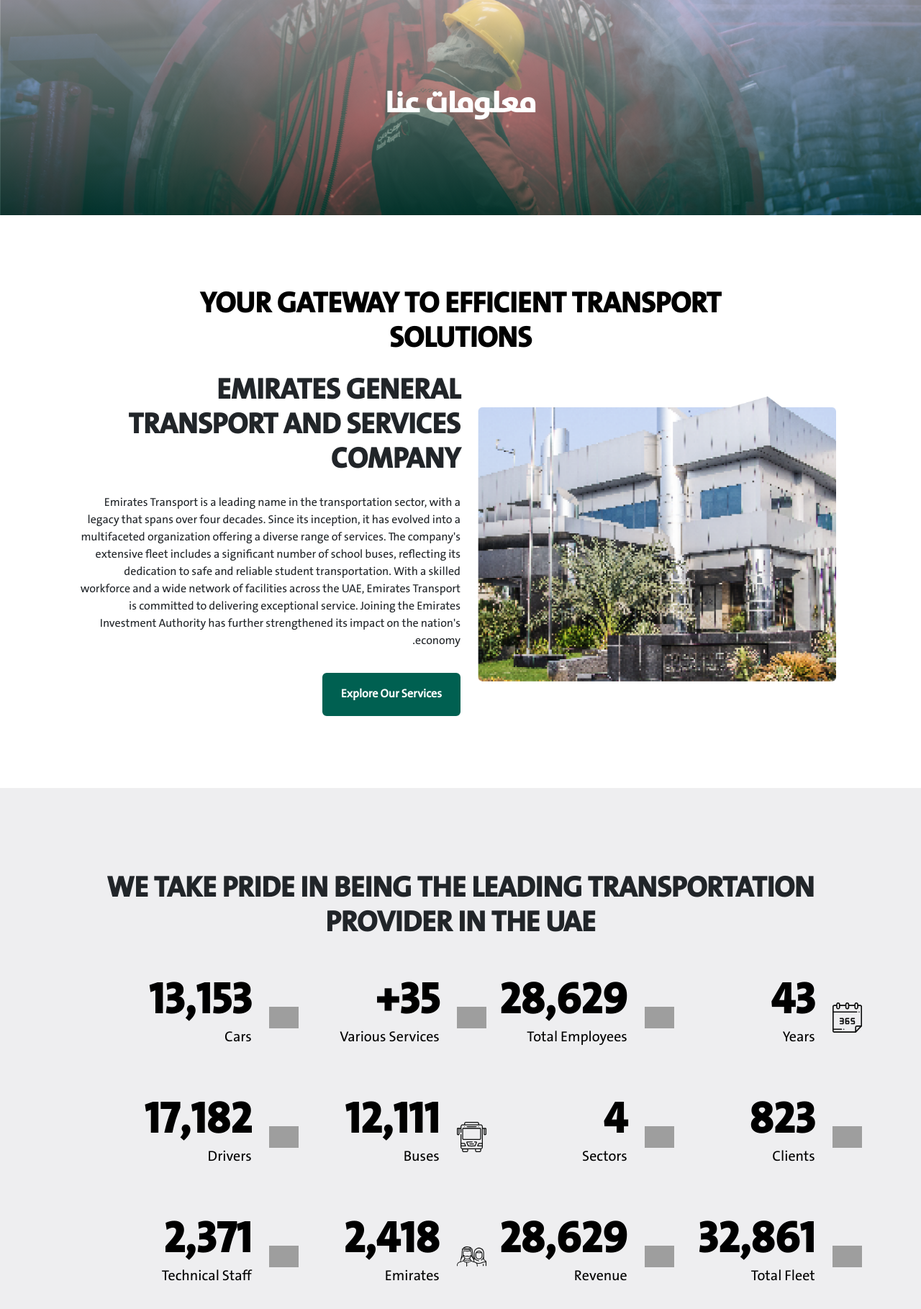
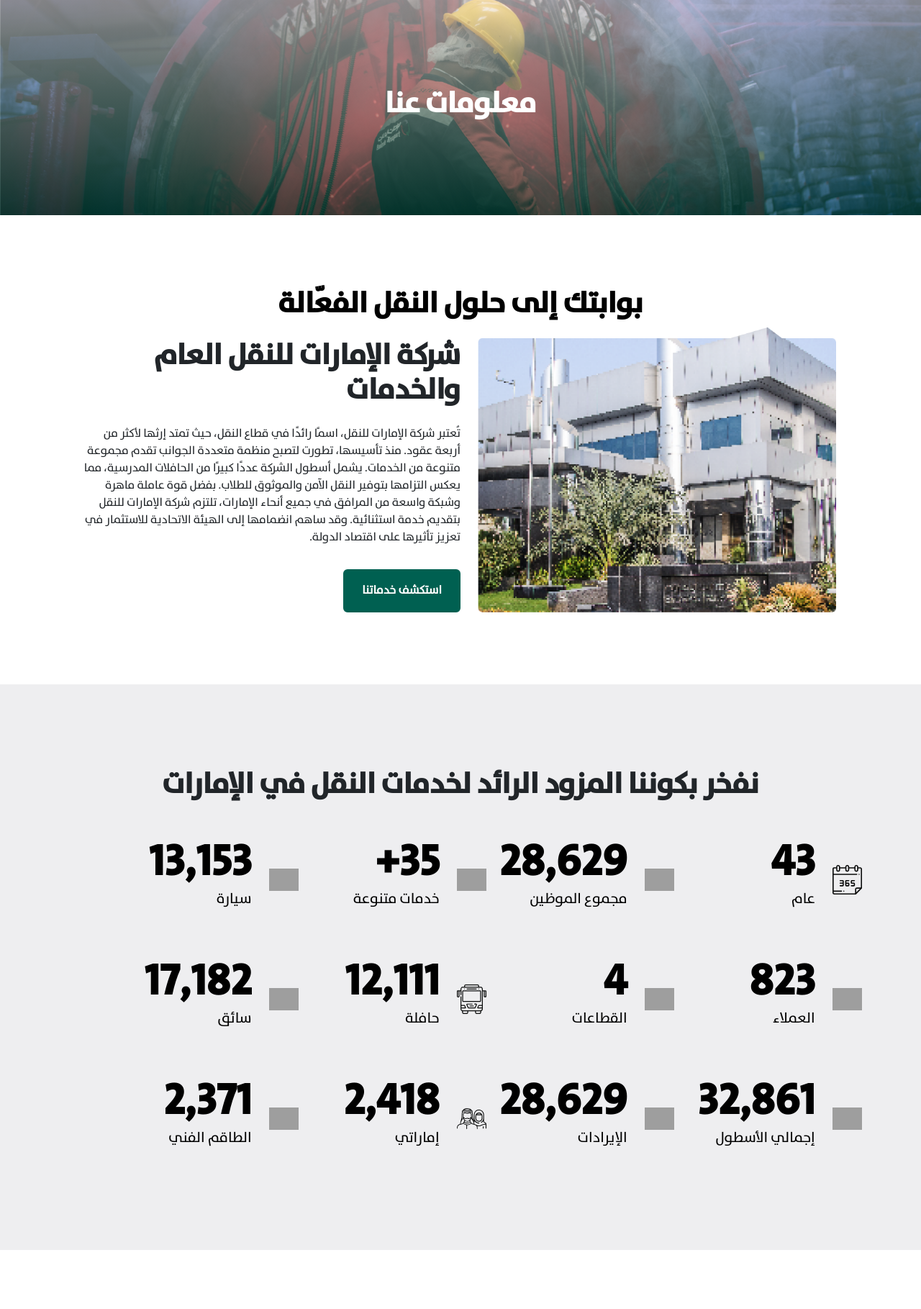
Before and after one commit to surajbabutechcarrot/emirates-transport, a PHP site: page /about/ar/ in a window 1280 px wide. Shown: the part 101-1920 px from the top of the page at 72% size. Run offline with PHP 8.4, Linux system fonts and the light colour scheme; data that the repository does not hold is empty; some libraries are stand-ins or nearby versions; grey boxes are pictures that could not be loaded.

Commit message:
Update index.php

```diff
--- a/about/ar/index.php
+++ b/about/ar/index.php
@@ -17,8 +17,7 @@
         <div class="container">
             <div class="row">
                 <div class="col-lg-9 m-auto text-center">
-                    <h2 class="fw-bold text-center text-uppercase ttl-40 text-black">Your Gateway To Efficient Transport
-                        Solutions</h2>
+                    <h2 class="fw-bold text-center text-uppercase ttl-40 text-black">بوابتك إلى حلول النقل الفعّالة</h2>
                 </div>
                 <div class="box-bg row">
                     <div class="col-lg-6 pe-md-0 pe-lg-5 d-flex align-items-center">
@@ -26,17 +25,9 @@
                     </div>
                     <article class="col-lg-6 pt-md-5 pt-lg-0 pt-5 d-flex align-items-center">
                         <div class="text">
-                            <h2 class="ttl-40 fw-bold py-3 text-uppercase">Emirates General Transport and Services
-                                Company</h2>
-                            <p>Emirates Transport is a leading name in the transportation sector, with a legacy that
-                                spans over four decades. Since its inception, it has evolved into a multifaceted
-                                organization offering a diverse range of services. The company's extensive fleet
-                                includes a significant number of school buses, reflecting its dedication to safe and
-                                reliable student transportation. With a skilled workforce and a wide network of
-                                facilities across the UAE, Emirates Transport is committed to delivering exceptional
-                                service. Joining the Emirates Investment Authority has further strengthened its impact
-                                on the nation's economy.</p>
-                            <a href="" class="btn btn-primary py-3 px-4 mt-3">Explore Our Services</a>
+                            <h2 class="ttl-40 fw-bold py-3 text-uppercase">شركة الإمارات للنقل العام والخدمات</h2>
+                            <p>تُعتبر شركة الإمارات للنقل، اسمًا رائدًا في قطاع النقل، حيث تمتد إرثها لأكثر من أربعة عقود. منذ تأسيسها، تطورت لتصبح منظمة متعددة الجوانب تقدم مجموعة متنوعة من الخدمات. يشمل أسطول الشركة عددًا كبيرًا من الحافلات المدرسية، مما يعكس التزامها بتوفير النقل الآمن والموثوق للطلاب. بفضل قوة عاملة ماهرة وشبكة واسعة من المرافق في جميع أنحاء الإمارات، تلتزم شركة الإمارات للنقل بتقديم خدمة استثنائية. وقد ساهم انضمامها إلى الهيئة الاتحادية للاستثمار في تعزيز تأثيرها على اقتصاد الدولة.</p>
+                            <a href="" class="btn btn-primary py-3 px-4 mt-3">استكشف خدماتنا</a>
                         </div>
                     </article>
                 </div>
@@ -48,8 +39,7 @@
         <div class="container">
             <div class="row">
                 <div class="col-lg-12 text-center">
-                    <h2 class="ttl-40 fw-bold py-3 text-uppercase">We take pride in being the leading transportation
-                        provider in the UAE</h2>
+                    <h2 class="ttl-40 fw-bold py-3 text-uppercase">نفخر بكوننا المزود الرائد لخدمات النقل في الإمارات</h2>
                 </div>
                 <div class="col-lg-3 col-sm-6 row align-items-center py-4">
                     <div class="col-3">
@@ -57,7 +47,7 @@
                     </div>
                     <div class="col-9">
                         <h1 class="fw-bold text-black ttl-60 mb-0">43</h1>
-                        <p class="text-black">Years</p>
+                        <p class="text-black">عام</p>
                     </div>
                 </div>
                 <div class="col-lg-3 col-sm-6 row align-items-center py-4">
@@ -66,7 +56,7 @@
                     </div>
                     <div class="col-9">
                         <h1 class="fw-bold text-black ttl-60 mb-0">28,629</h1>
-                        <p class="text-black">Total Employees</p>
+                        <p class="text-black">مجموع الموظين</p>
                     </div>
                 </div>
                 <div class="col-lg-3 col-sm-6 row align-items-center py-4">
@@ -75,7 +65,7 @@
                     </div>
                     <div class="col-9">
                         <h1 class="fw-bold text-black ttl-60 mb-0">35+</h1>
-                        <p class="text-black">Various Services</p>
+                        <p class="text-black">خدمات متنوعة</p>
                     </div>
                 </div>
                 <div class="col-lg-3 col-sm-6 row align-items-center py-4">
@@ -84,7 +74,7 @@
                     </div>
                     <div class="col-9">
                         <h1 class="fw-bold text-black ttl-60 mb-0">13,153</h1>
-                        <p class="text-black">Cars</p>
+                        <p class="text-black">سيارة</p>
                     </div>
                 </div>
                 <div class="col-lg-3 col-sm-6 row align-items-center py-4">
@@ -93,7 +83,7 @@
                     </div>
                     <div class="col-9">
                         <h1 class="fw-bold text-black ttl-60 mb-0">823</h1>
-                        <p class="text-black">Clients</p>
+                        <p class="text-black">العملاء</p>
                     </div>
                 </div>
                 <div class="col-lg-3 col-sm-6 row align-items-center py-4">
@@ -102,7 +92,7 @@
                     </div>
                     <div class="col-9">
                         <h1 class="fw-bold text-black ttl-60 mb-0">4</h1>
-                        <p class="text-black">Sectors</p>
+                        <p class="text-black">القطاعات</p>
                     </div>
                 </div>
                 <div class="col-lg-3 col-sm-6 row align-items-center py-4">
@@ -111,7 +101,7 @@
                     </div>
                     <div class="col-9">
                         <h1 class="fw-bold text-black ttl-60 mb-0">12,111</h1>
-                        <p class="text-black">Buses</p>
+                        <p class="text-black">حافلة</p>
                     </div>
                 </div>
                 <div class="col-lg-3 col-sm-6 row align-items-center py-4">
@@ -120,7 +110,7 @@
                     </div>
                     <div class="col-9">
                         <h1 class="fw-bold text-black ttl-60 mb-0">17,182</h1>
-                        <p class="text-black">Drivers</p>
+                        <p class="text-black">سائق</p>
                     </div>
                 </div>
                 <div class="col-lg-3 col-sm-6 row align-items-center py-4">
@@ -129,7 +119,7 @@
                     </div>
                     <div class="col-9">
                         <h1 class="fw-bold text-black ttl-60 mb-0">32,861</h1>
-                        <p class="text-black">Total Fleet</p>
+                        <p class="text-black">إجمالي الأسطول</p>
                     </div>
                 </div>
                 <div class="col-lg-3 col-sm-6 row align-items-center py-4">
@@ -138,7 +128,7 @@
                     </div>
                     <div class="col-9">
                         <h1 class="fw-bold text-black ttl-60 mb-0">28,629</h1>
-                        <p class="text-black">Revenue</p>
+                        <p class="text-black">الإيرادات</p>
                     </div>
                 </div>
                 <div class="col-lg-3 col-sm-6 row align-items-center py-4">
@@ -147,7 +137,7 @@
                     </div>
                     <div class="col-9">
                         <h1 class="fw-bold text-black ttl-60 mb-0">2,418</h1>
-                        <p class="text-black">Emirates</p>
+                        <p class="text-black">إماراتي</p>
                     </div>
                 </div>
                 <div class="col-lg-3 col-sm-6 row align-items-center py-4">
@@ -156,7 +146,7 @@
                     </div>
                     <div class="col-9">
                         <h1 class="fw-bold text-black ttl-60 mb-0">2,371</h1>
-                        <p class="text-black">Technical Staff</p>
+                        <p class="text-black">الطاقم الفني</p>
                     </div>
                 </div>
             </div>
@@ -168,16 +158,13 @@
         <div class="container">
             <div class="row">
                 <div class="col-lg-12">
-                    <h2 class="ttl-40 fw-bold text-center">Vision & mission</h2>
+                    <h2 class="ttl-40 fw-bold text-center">الرؤية والرسالة</h2>
                     <div class="mission-slider w-100">
                         <div class="row">
                             <div class="col-lg-7 d-flex align-items-center">
                                 <div class="text m-auto">
-                                    <h4 class="fw-bold text-primary">Operational Efficiency</h4>
-                                    <p class="mb-0">Through optimized processes and resource management, Emirates
-                                        Transport ensures
-                                        smooth and cost-effective operations, enhancing productivity and customer
-                                        satisfaction across all sectors.</p>
+                                    <h4 class="fw-bold text-primary">التكنولوجيا والابتكار</h4>
+                                    <p class="mb-0">من خلال الاستفادة من التكنولوجيا المتطورة، تدمج شركة الإمارات للنقل حلولًا مبتكرة لتعزيز العمليات التشغيلية، وتبسيط الخدمات، وتقديم حلول نقل متقدمة لمواجهة التحديات الحديثة.</p>
                                 </div>
                             </div>
                             <div class="col-lg-5">
@@ -187,11 +174,8 @@
                         <div class="row">
                             <div class="col-lg-7 d-flex align-items-center">
                                 <div class="text m-auto">
-                                    <h4 class="fw-bold text-primary">Operational Efficiency</h4>
-                                    <p class="mb-0">Through optimized processes and resource management, Emirates
-                                        Transport ensures
-                                        smooth and cost-effective operations, enhancing productivity and customer
-                                        satisfaction across all sectors.</p>
+                                    <h4 class="fw-bold text-primary">الكفاءة التشغيلية</h4>
+                                    <p class="mb-0">من خلال تحسين العمليات وإدارة الموارد، تضمن شركة الإمارات للنقل سير العمليات بسلاسة وبتكلفة فعالة، مما يعزز الإنتاجية ورضا العملاء عبر جميع القطاعات.</p>
                                 </div>
                             </div>
                             <div class="col-lg-5">
@@ -201,11 +185,21 @@
                         <div class="row">
                             <div class="col-lg-7 d-flex align-items-center">
                                 <div class="text m-auto">
-                                    <h4 class="fw-bold text-primary">Operational Efficiency</h4>
-                                    <p class="mb-0">Through optimized processes and resource management, Emirates
-                                        Transport ensures
-                                        smooth and cost-effective operations, enhancing productivity and customer
-                                        satisfaction across all sectors.</p>
+                                    <h4 class="fw-bold text-primary">الاستدامة والأسطول الأخضر
+                                    </h4>
+                                    <p class="mb-0">تضع شركة الإمارات للنقل الحلول الصديقة للبيئة في مقدمة أولوياتها، مع التركيز على تقليل الأثر البيئي من خلال مبادرة الأسطول الأخضر التي تعزز استخدام المركبات الكهربائية والمركبات ذات الانبعاثات المنخفضة من أجل النقل المستدام.</p>
+                                </div>
+                            </div>
+                            <div class="col-lg-5">
+                                <img src="<?php echo $path; ?>assets/images/mission-1.png">
+                            </div>
+                        </div>
+                        <div class="row">
+                            <div class="col-lg-7 d-flex align-items-center">
+                                <div class="text m-auto">
+                                    <h4 class="fw-bold text-primary">السلامة والأمان
+                                    </h4>
+                                    <p class="mb-0">مع التأكيد على أعلى معايير السلامة والأمان، تلتزم شركة الإمارات للنقل بحماية الركاب والموظفين والأصول، مما يضمن الموثوقية وراحة البال في كل رحلة.</p>
                                 </div>
                             </div>
                             <div class="col-lg-5">
@@ -223,32 +217,32 @@
         <div class="container">
             <div class="row">
                 <div class="col-lg-12 text-center">
-                    <p>Honoring Excellence in Service and Innovation</p>
-                    <h4 class="fw-bold text-uppercase ttl-40 pb-4">Discover our services & brands</h4>
+                    <p>تكريم التميز في الخدمة والابتكار</p>
+                    <h4 class="fw-bold text-uppercase ttl-40 pb-4">اكتشف خدماتنا وعلاماتنا التجارية</h4>
                 </div>
                 <div class="col-lg-3 col-sm-6 my-4">
                     <div class="box p-5 bg-white rounded-4 w-100">
                         <img src="<?php echo $path; ?>assets/images/discover-1.svg">
                     </div>
-                    <h5 class="text-center pt-3">Al Wataneya Auction</h5>
+                    <h5 class="text-center pt-3">الوطنية للمزادات</h5>
                 </div>
                 <div class="col-lg-3 col-sm-6 my-4">
                     <div class="box p-5 bg-white rounded-4 w-100">
                         <img src="<?php echo $path; ?>assets/images/discover-2.svg">
                     </div>
-                    <h5 class="text-center pt-3">Emirates Moto</h5>
+                    <h5 class="text-center pt-3">إماريتس موتو</h5>
                 </div>
                 <div class="col-lg-3 col-sm-6 my-4">
                     <div class="box p-5 bg-white rounded-4 w-100">
                         <img src="<?php echo $path; ?>assets/images/discover-2.svg">
                     </div>
-                    <h5 class="text-center pt-3">Emirates Moto Profix</h5>
+                    <h5 class="text-center pt-3">إماريتس موتو بروفيكس</h5>
                 </div>
                 <div class="col-lg-3 col-sm-6 my-4">
                     <div class="box p-5 bg-white rounded-4 w-100">
                         <img src="<?php echo $path; ?>assets/images/discover-4.svg">
                     </div>
-                    <h5 class="text-center pt-3">Emirates Car Wash</h5>
+                    <h5 class="text-center pt-3">غسيل سيارات الإمارات</h5>
                 </div>
                 <div class="col-lg-3 col-sm-6 my-4">
                     <div class="box p-5 bg-white rounded-4 w-100">
@@ -266,13 +260,13 @@
                     <div class="box p-5 bg-white rounded-4 w-100">
                         <img src="<?php echo $path; ?>assets/images/discover-7.png">
                     </div>
-                    <h5 class="text-center pt-3">ABU DHABI AIRPORT TAXI</h5>
+                    <h5 class="text-center pt-3">تاكسي مطار أبوظبي</h5>
                 </div>
                 <div class="col-lg-3 col-sm-6 my-4">
                     <div class="box p-5 bg-white rounded-4 w-100">
                         <img src="<?php echo $path; ?>assets/images/discover-8.svg">
                     </div>
-                    <h5 class="text-center pt-3">EMIRATES TRANSPORT TAXI</h5>
+                    <h5 class="text-center pt-3">أجرة مواصلات الإمارات</h5>
                 </div>
             </div>
         </div>
```
